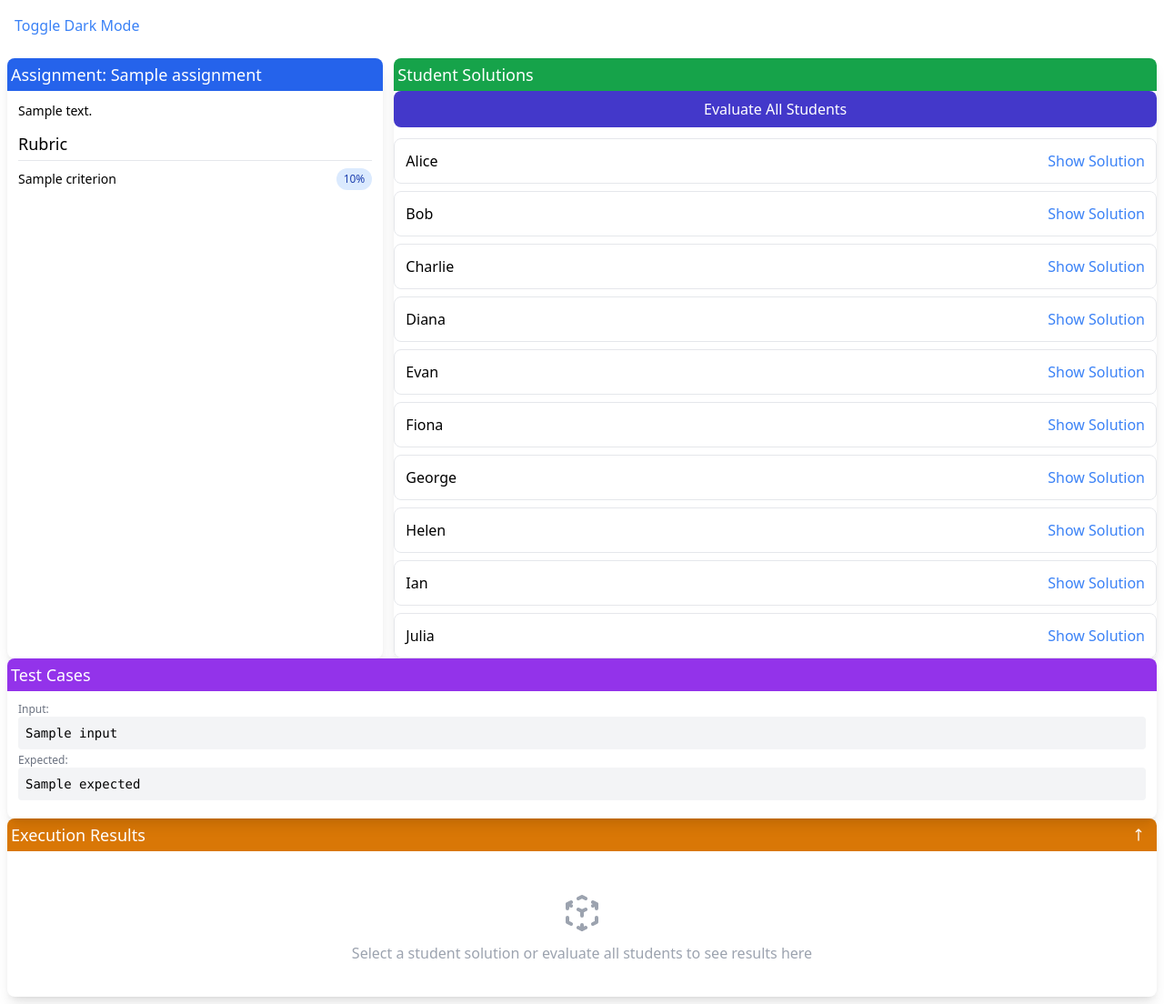
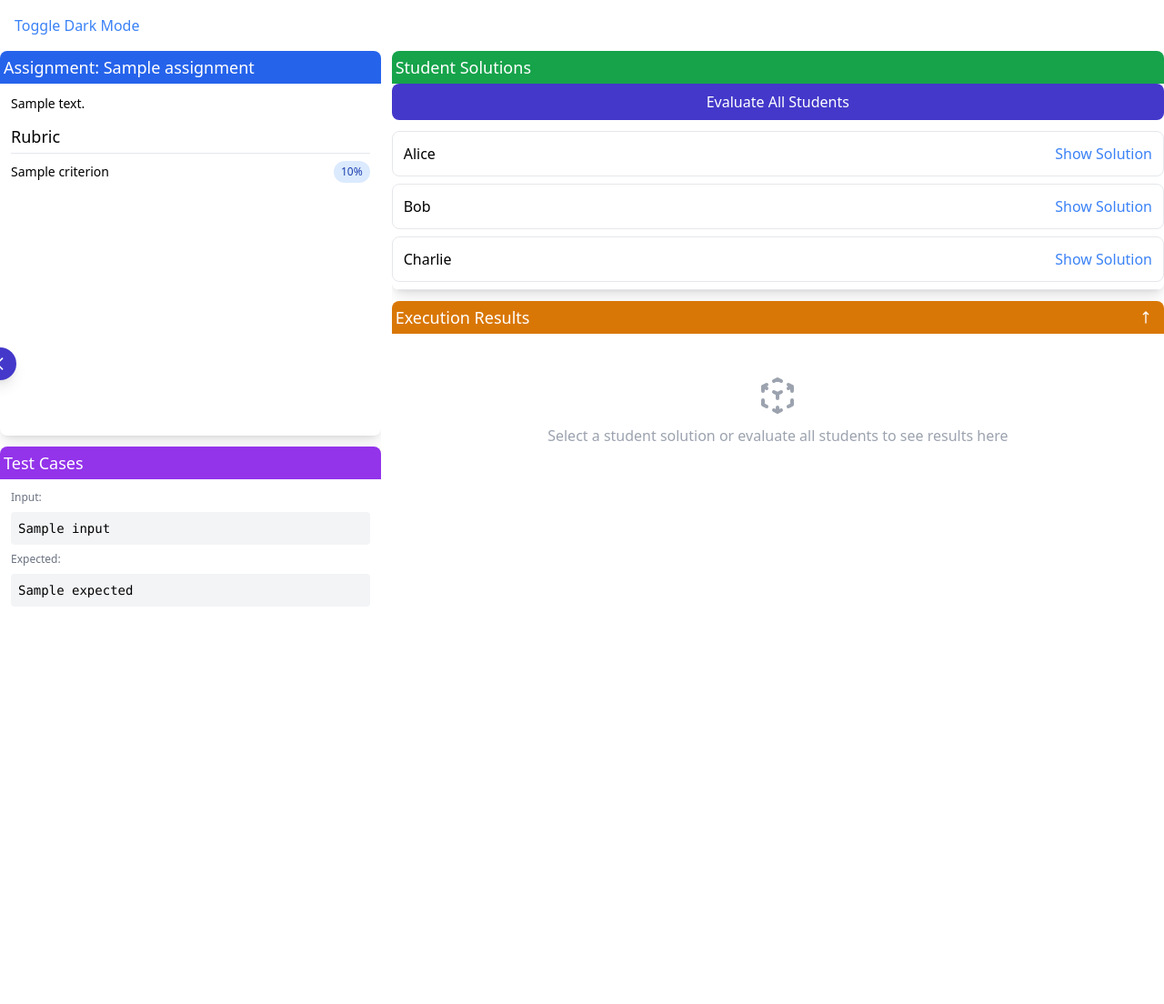
Before and after one commit to EyadAbouKer/grAIder, a Flask app: template templates/grading_dashboard.html in a window 1280 px wide. Shown: the whole page at 91% size. After the commit the page ends 657 px from the top, so only its background shows below. Run offline with Flask 3, Linux system fonts and the light colour scheme; the template is opened without the code that fills it: values that come from a table or form of the project are taken from there, most other values are stand-ins (such as "Sample title", 1, 10 or a date in 2020); some libraries are stand-ins or nearby versions.

Commit message:
fixing frontend significantly

```diff
--- a/templates/grading_dashboard.html
+++ b/templates/grading_dashboard.html
@@ -4,17 +4,17 @@
 
 {% block content %}
 <div class="container mx-auto p-2">
-  <div class="grid grid-cols-1 md:grid-cols-3 gap-3">
-
-        <!-- Top Left: Rubric Section -->
-    <div class="md:col-span-1 bg-white dark:bg-gray-800 rounded-lg shadow-lg transform hover:scale-102 transition-all duration-300 overflow-hidden">
+  <div class="grid grid-cols-1 md:grid-cols-3 gap-3" id="main-grid">
+    <!-- Left Sidebar: Rubric and Test Cases -->
+    <div id="left-sidebar" class="space-y-3">
+      <!-- Rubric Section -->
+      <div class="bg-white dark:bg-gray-800 rounded-lg shadow-lg transform hover:scale-102 transition-all duration-300 overflow-hidden">
+        <!-- Rubric content here -->
         <div class="bg-blue-600 text-white p-1">
           <h2 class="text-lg font-medium">Assignment: {{ assignment.title }}</h2>
-
         </div>
         <div class="p-3">
           <p class="mb-3 text-sm">{{ assignment.description }}</p>
-
           <h3 class="text-lg font-medium mb-2 border-b pb-1">Rubric</h3>
           <ul class="space-y-1 text-sm">
             {% for criterion, weight in assignment.rubric.items() %}
@@ -27,18 +27,46 @@
         </div>
       </div>
 
+      <!-- Test Cases Section -->
+      <div class="bg-white dark:bg-gray-800 rounded-lg shadow-lg transform hover:scale-102 transition-all duration-300 overflow-hidden">
+        <!-- Test Cases content here -->
+        <div class="bg-purple-600 text-white p-1">
+          <h2 class="text-lg font-medium">Test Cases</h2>
+        </div>
+        <div class="p-3 max-h-64 overflow-y-auto">
+          <ul class="space-y-2 test-cases-content>
+            {% for test_case in test_cases %}
+            <li class="border-b pb-2 last:border-b-0">
+              <div class="text-xs font-medium text-gray-500 dark:text-gray-400">Input:</div>
+              <div class="bg-gray-100 dark:bg-gray-700 p-2 rounded mb-1 font-mono text-sm">{{ test_case.input }}</div>
+              <div class="text-xs font-medium text-gray-500 dark:text-gray-400">Expected:</div>
+              <div class="bg-gray-100 dark:bg-gray-700 p-2 rounded font-mono text-sm">{{ test_case.expected }}</div>
+            </li>
+            {% endfor %}
+          </ul>
+        </div>
+      </div>
+    </div>
 
-    <!-- Top Right: Students Section -->
-    <div class="md:col-span-2 bg-white dark:bg-gray-800 rounded-lg shadow-lg flex flex-col overflow-hidden" id="students-container">
+    <!-- Toggle button positioned between sections -->
+    <button id="toggle-sidebar" class="absolute top-1/2 transform -translate-y-1/2 -translate-x-1/2 bg-indigo-700 hover:bg-indigo-800 text-white rounded-full p-2 shadow-lg z-10 transition-all duration-300">
+      <svg xmlns="http://www.w3.org/2000/svg" class="h-5 w-5 chevron-icon transition-transform duration-300" fill="none" viewBox="0 0 24 24" stroke="currentColor">
+        <path stroke-linecap="round" stroke-linejoin="round" stroke-width="2" d="M15 19l-7-7 7-7" />
+      </svg>
+    </button>
+
+    <!-- Right Sections: Students and Execution Results -->
+    <div class="md:col-span-2 space-y-3">
+      <!-- Students Section -->
+      <div class="bg-white dark:bg-gray-800 rounded-lg shadow-lg flex flex-col overflow-hidden" id="students-container">
+        <!-- Students content here -->
         <div class="bg-green-600 text-white p-1">
           <h2 class="text-lg font-medium">Student Solutions</h2>
         </div>
-
         <button class="mb-3 bg-indigo-700 hover:bg-indigo-800 text-white px-4 py-2 rounded-lg"
                 onclick="evaluateAllStudents()">
           Evaluate All Students
         </button>
-
         <ul class="space-y-2">
           {% for student in students %}
           <li class="border rounded-lg p-3 hover:shadow-lg transition-all duration-300 bg-white dark:bg-gray-700" data-student="{{ student.name }}">
@@ -55,35 +83,15 @@
             </div>
             <div id="student-{{ loop.index }}" class="hidden mt-2 transition-all duration-500 overflow-hidden">
               <pre class="bg-gray-100 dark:bg-gray-800 p-2 rounded-lg text-sm border border-gray-200 dark:border-gray-600">{{ student.solution }}</pre>
-              <p class="text-sm text-gray-600 dark:text-gray-400 mt-2 italic">{{ student.annotation }}</p>
             </div>
           </li>
           {% endfor %}
         </ul>
       </div>
-    </div>
 
-    <!-- Bottom Left: Test Cases Section -->
-    <div class="md:col-span-1 bg-white dark:bg-gray-800 rounded-lg shadow-lg transform hover:scale-102 transition-all duration-300 overflow-hidden">
-      <div class="bg-purple-600 text-white p-1">
-        <h2 class="text-lg font-medium">Test Cases</h2>
-      </div>
-      <div class="p-3 max-h-64 overflow-y-auto">
-        <ul class="space-y-2">
-          {% for test_case in test_cases %}
-          <li class="border-b pb-2 last:border-b-0">
-            <div class="text-xs font-medium text-gray-500 dark:text-gray-400">Input:</div>
-            <div class="bg-gray-100 dark:bg-gray-700 p-2 rounded mb-1 font-mono text-sm">{{ test_case.input }}</div>
-            <div class="text-xs font-medium text-gray-500 dark:text-gray-400">Expected:</div>
-            <div class="bg-gray-100 dark:bg-gray-700 p-2 rounded font-mono text-sm">{{ test_case.expected }}</div>
-          </li>
-          {% endfor %}
-        </ul>
-      </div>
-    </div>
-
-    <!-- Bottom Right: Execution Results Section -->
-    <div class="md:col-span-2 bg-white dark:bg-gray-800 rounded-lg shadow-lg overflow-hidden" id="results-section">
+      <!-- Execution Results Section -->
+      <div class="bg-white dark:bg-gray-800 rounded-lg shadow-lg overflow-hidden" id="results-section">
+        <!-- Execution Results content here -->
         <div class="bg-amber-600 text-white p-1 flex justify-between items-center">
           <h2 class="text-lg font-medium">Execution Results</h2>
           <div class="flex items-center">
@@ -109,6 +117,8 @@
           </div>
         </div>
       </div>
+    </div>
+
   </div>
 </div>
 
@@ -377,12 +387,38 @@
     resultsContainer.innerHTML = detailsHTML;
   }
 
-  // Evaluate all students function
+  // Executes a student's code against the test cases.
+async function runCode(studentName, index) {
+  const resultsContainer = document.getElementById("results-output");
+  // Show a loading indicator for test case execution.
+  resultsContainer.innerHTML = `
+    <div class="flex items-center justify-center h-32">
+      <div class="animate-spin rounded-full h-12 w-12 border-t-2 border-b-2 border-blue-500"></div>
+      <span class="ml-3 font-medium">Running test cases for ${studentName}...</span>
+    </div>
+  `;
+
+  try {
+    const runResponse = await fetch("/run_code", {
+      method: "POST",
+      headers: { "Content-Type": "application/json" },
+      body: JSON.stringify({ student_name: studentName })
+    });
+    if (!runResponse.ok) throw new Error(`HTTP error! status: ${runResponse.status}`);
+    const runResult = await runResponse.json();
+    return runResult;
+  } catch (error) {
+    console.error("Error during runCode for " + studentName + ":", error);
+    throw error;
+  }
+}
+
+// Evaluates all students by merging AI evaluation and test case execution.
 async function evaluateAllStudents() {
   const studentItems = document.querySelectorAll('li[data-student]');
   const resultsContainer = document.getElementById("results-output");
 
-    // Clear results container and show main loading indicator
+  // Show main loading indicator.
   resultsContainer.innerHTML = `
     <div class="flex items-center justify-center h-32">
       <div class="animate-spin rounded-full h-12 w-12 border-t-2 border-b-2 border-blue-500"></div>
@@ -390,12 +426,10 @@
     </div>
   `;
 
-    // Process each student
   let index = 1;
   for (let li of studentItems) {
     const studentName = li.getAttribute('data-student');
-
-      // Update loading indicator with current student
+    // Update loading indicator with current student information.
     resultsContainer.innerHTML = `
       <div class="flex items-center justify-center h-32 flex-col">
         <div class="animate-spin rounded-full h-12 w-12 border-t-2 border-b-2 border-blue-500 mb-2"></div>
@@ -405,27 +439,28 @@
     `;
 
     try {
-        // Evaluate student (both AI and test cases)
-        const response = await fetch("/evaluate_student", {
+      // Get AI evaluation from /evaluate_student API.
+      const evalResponse = await fetch("/evaluate_student", {
         method: "POST",
         headers: { "Content-Type": "application/json" },
         body: JSON.stringify({ student_name: studentName })
       });
+      if (!evalResponse.ok) throw new Error(`HTTP error! status: ${evalResponse.status}`);
+      const evalResult = await evalResponse.json();
 
-        if (!response.ok) throw new Error(`HTTP error! status: ${response.status}`);
-        const result = await response.json();
-        evaluationCache[studentName] = result;
-        // Calculate final score (50% AI, 50% test cases)
-        const aiScore = result.scores.total || 0;
-        const testScore = result.test_results ?
-                        (result.test_results.passed / (result.test_results.passed + result.test_results.failed) * 100) || 0 : 0;
+      // Run test cases using runCode.
+      const runResult = await runCode(studentName, index);
+
+      // Calculate final weighted score (50% AI, 50% test cases).
+      const aiScore = evalResult.scores.total || 0;
+      const testScore = runResult.passed ? ((runResult.passed / (runResult.passed + runResult.failed)) * 100) : 0;
       const finalScore = Math.round((aiScore * 0.5) + (testScore * 0.5));
 
-        // Update the grade display next to the student's name
+      // Update the displayed grade next to the student's name.
       const gradeEl = document.getElementById(`grade-${index}`);
       gradeEl.textContent = finalScore + "%";
 
-        // Update status indicator
+      // Update status indicator.
       const statusEl = document.getElementById(`status-${index}`);
       statusEl.classList.remove("hidden");
       if (finalScore >= 70) {
@@ -439,15 +474,17 @@
         statusEl.innerHTML = "✗";
       }
 
-        // If this is the last student, display their full results
+      // Merge the test case results into the evaluation result and cache it.
+      evalResult.test_results = runResult;
+      evaluationCache[studentName] = evalResult;
+
+      // Optionally, display the full combined details for the last evaluated student.
       if (index === studentItems.length) {
-          displayCombinedResults(studentName, result);
+        displayCombinedResults(studentName, evalResult);
       }
 
     } catch (error) {
       console.error(`Error evaluating ${studentName}:`, error);
-
-        // Show error in results container if this is the last student
       if (index === studentItems.length) {
         resultsContainer.innerHTML = `
           <div class="bg-red-50 dark:bg-red-900/20 border border-red-200 dark:border-red-800 rounded-lg p-3 mt-3">
@@ -465,11 +502,11 @@
     }
 
     index++;
-      // Short delay between processing students to avoid overwhelming the server
+    // Small delay to avoid overwhelming the server.
     await new Promise(resolve => setTimeout(resolve, 500));
   }
 
-    // Show final summary when all students are evaluated
+  // Final summary for all students.
   if (studentItems.length > 1) {
     const summary = document.createElement('div');
     summary.className = 'bg-green-50 dark:bg-green-900/20 border border-green-200 dark:border-green-800 rounded-lg p-3 mt-3 animate__fadeIn';
@@ -492,6 +529,50 @@
 }
 
 
+// sidebar toggle functionality
+document.getElementById('toggle-sidebar').addEventListener('click', function () {
+  const sidebar = document.getElementById('left-sidebar');
+  const mainGrid = document.getElementById('main-grid');
+  const chevronIcon = this.querySelector('.chevron-icon');
+
+  // If sidebar is visible, hide it
+  if (window.getComputedStyle(sidebar).display !== 'none') {
+    // Animate hiding
+    sidebar.style.transition = "all 0.3s ease";
+    sidebar.style.width = "0";
+    sidebar.style.opacity = "0";
+
+    setTimeout(() => {
+      sidebar.style.display = "none";
+      // Adjust grid: switch from 3 to 1 column (right section will span full width)
+      mainGrid.classList.remove("md:grid-cols-3");
+      mainGrid.classList.add("md:grid-cols-1");
+
+      // Update toggle button position and rotate icon
+      this.classList.remove('-translate-x-1/2');
+      chevronIcon.style.transform = "rotate(180deg)";
+    }, 300);
+
+  } else {
+    // Show sidebar
+    sidebar.style.display = "flex";
+    // Ensure full vertical height when restored
+    sidebar.style.height = "100vh";
+    // Force reflow (optional) so we can animate from 0 width/opacity if needed
+    sidebar.offsetWidth;
+    sidebar.style.transition = "all 0.3s ease";
+    sidebar.style.width = "";
+    sidebar.style.opacity = "1";
+
+    // Reset grid layout: display three columns
+    mainGrid.classList.remove("md:grid-cols-1");
+    mainGrid.classList.add("md:grid-cols-3");
+
+    // Reset toggle button position and icon rotation
+    this.classList.add('-translate-x-1/2');
+    chevronIcon.style.transform = "rotate(0deg)";
+  }
+});
 
 </script>
 
@@ -703,10 +784,101 @@
     border-top-color: #60a5fa;
   }
 
-  /* Force full-width container with no padding or margin */
+  body, html {
+    margin: 0;
+    padding: 0;
+    height: 100vh;
+    overflow: hidden;
+  }
+
   .container {
-    width: 100%;
-    max-width: 100%;
+    height: 100vh;
+    max-height: 100vh;
+    overflow: hidden;
+    padding: 0 !important;
+  }
+
+  #main-grid {
+    height: 100vh;
+    overflow: hidden;
+  }
+
+  /* Ensure scrollbars only appear within contained elements */
+  #results-output,
+  #students-container ul,
+
+  #left-sidebar > div {
+    overflow-y: auto;
+  }
+
+  #left-sidebar {
+    display: flex;
+    flex-direction: column;
+    height: 100vh;
+    overflow-y: hidden;
+  }
+
+  /* Make Rubric take more space */
+  #left-sidebar > div:first-child {
+    flex-grow: 3;
+    overflow-y: auto;
+  }
+
+  /* Make Test Cases take less space */
+  #left-sidebar > div:last-child {
+    flex-grow: 2;
+    overflow-y: auto;
+  }
+
+  #left-sidebar {
+    transition: width 0.3s ease, opacity 0.3s ease, max-width 0.3s ease;
+  }
+
+  #toggle-sidebar {
+    transition: left 0.3s ease, transform 0.3s ease;
+  }
+
+  .md\:col-span-2 {
+    display: flex;
+    flex-direction: column;
+    height: 100vh;
+    overflow-y: hidden;
+  }
+
+  /* Student container */
+  #students-container {
+    flex: 1;
+    max-height: 35vh;
+    overflow-y: auto;
+  }
+
+  /* Results container */
+  #results-section {
+    flex: 2;
+  }
+
+  #results-container {
+    max-height: none !important;
+    height: calc(100% - 36px); /* Subtract header height */
+    min-height: auto !important;
+  }
+
+  .chevron-icon {
+    transition: transform 0.3s ease;
+  }
+
+  /* For when sidebar is collapsed */
+  .sidebar-collapsed #toggle-sidebar {
+    transform: translateY(-50%);
+  }
+
+  /* Smooth layout transitions */
+  #main-grid {
+    transition: grid-template-columns 0.3s ease;
+  }
+
+  .test-cases-content {
+    height: 100%;
   }
 
 </style>
```
Lines whose indentation alone changed are shown as unchanged.
